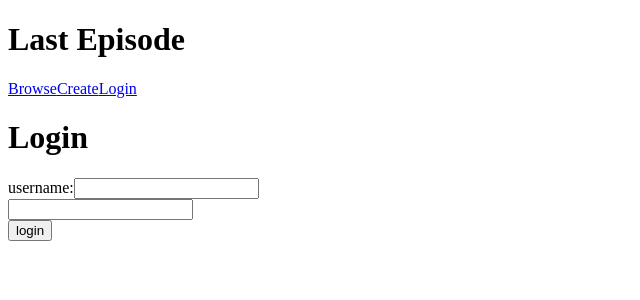
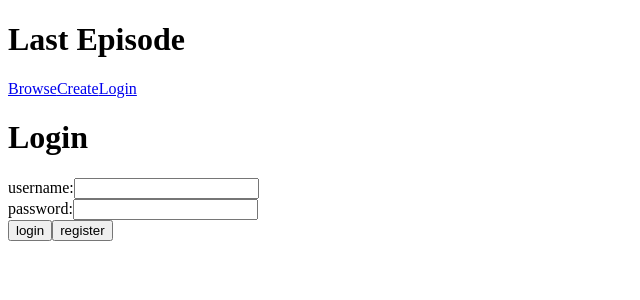
Before and after one commit to itsjeevan/last-episode, a React (Create React App) app in the folder frontend/: page /login in a window 1280 px wide. Shown: the top 300 px of the page, without its empty margins (0-640 px from the left). Built offline with nearby package versions, Linux system fonts and the light colour scheme; no server answers.

Commit message:
Users can be created

```diff
--- a/frontend/src/components/login/Login.js
+++ b/frontend/src/components/login/Login.js
@@ -1,6 +1,7 @@
 // Imports
 import { useState, useEffect } from 'react'
 import loginService from '../../services/login'
+import userService from '../../services/users'
 import { useNavigate } from 'react-router-dom'
 
 
@@ -25,7 +26,8 @@ const Login = ({ user, setUser }) => {
   }, [])
 
   // Login form event handler
-  const handleOnSubmitLogin = async event => {
+  const handleOnClickLogin = async event => {
+    console.log('tried logging')
     event.preventDefault()
     // Try to login user
     try {
@@ -40,21 +42,37 @@ const Login = ({ user, setUser }) => {
     }
     catch(exception) {
       // @To-do: Create error message on frontend
-      console.log('login failed')
+      console.log(exception.response.data)
+    }
+  }
+
+  // Regsiter form event handler
+  const handleOnClickRegister = async event => {
+    event.preventDefault()
+    // Try to login user
+    try {
+      await userService.create({ username, password })
+      handleOnClickLogin(event)
+    }
+    catch(exception) {
+      // @To-do: Create error message on frontend
+      console.log(exception.response.data)
     }
   }
 
   // Login form to be rendered
   const loginForm = () => (
-    <form onSubmit={handleOnSubmitLogin}>
+    <form>
       <div>
         username:
         <input type="text" value={username} onChange={handleOnChangeUsername} />
       </div>
       <div>
+        password:
         <input type="password" value={password} onChange={handleOnChangePassword} />
       </div>
-      <button type="submit">login</button>
+      <button onClick={handleOnClickLogin}>login</button>
+      <button onClick={handleOnClickRegister}>register</button>
     </form>
   )
 
--- /dev/null
+++ b/frontend/src/services/users.js
@@ -0,0 +1,14 @@
+// Imports
+import axios from 'axios'
+
+const baseUrl = 'http://localhost:3001/api/users'
+
+// Create user
+const create = async userData => {
+  const response = await axios.post(baseUrl, userData)
+  return response.data
+}
+
+// Exports
+const exports = { create }
+export default exports
```
